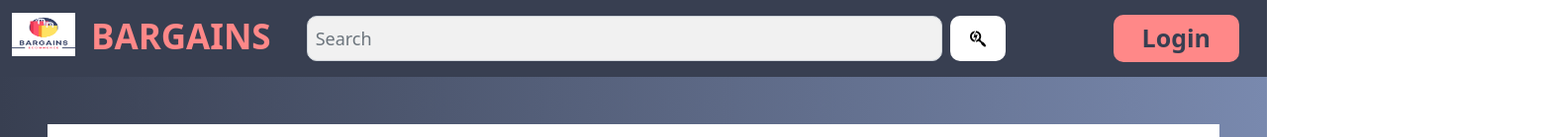
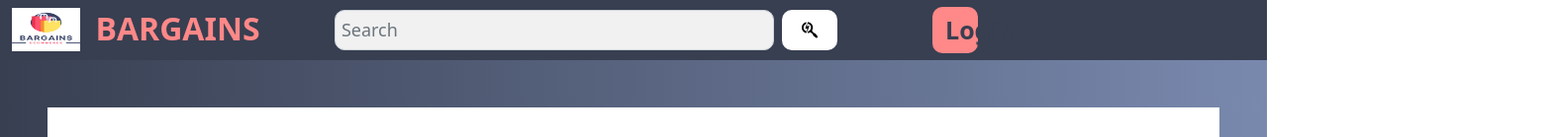
Before and after one commit to Ayush-Bhauwala/OOPS-frontend, a React (Create React App) app: page /additem in a window 1280 px wide. Shown: the top 139 px of the page at 99% size, 1570 px wide, since content can reach past the window. Built offline with nearby package versions, Linux system fonts and the light colour scheme.

Commit message:
made navbar a bit more responsive

```diff
--- a/src/headerComponents/CustomerHeader.js
+++ b/src/headerComponents/CustomerHeader.js
@@ -15,19 +15,27 @@ function CustomerHeader() {
   }
   return (
     <>
-      <Link to="/orders" className="customer" style={{ marginLeft: "-5%" }}>
+      <div className="row">
+        <div className="col-lg-4 col-md-4 col-sm-4 d-flex align-items-center">
+          <Link
+            to="/orders"
+            className="customer w-100"
+            style={{ marginLeft: "-5%" }}
+          >
             Orders
           </Link>
-      <Link to="/cart" className="customer">
+        </div>
+        <div className="col-lg-4 col-md-4 col-sm-4 d-flex align-items-center">
+          <Link to="/cart" className="customer w-100">
             <i className="fa-solid fa-cart-shopping"></i>
           </Link>
-      <div className="dropdown">
+        </div>
+        <div className="dropdown col-lg-4 col-md-4 col-sm-4">
           <button
-          className="btn dropdown-toggle customer me-1"
+            className="btn dropdown-toggle customer pe-0 me-n3 w-100"
             data-bs-toggle="dropdown"
             aria-expanded="false"
             type="button"
-          style={{ width: "100%" }}
           >
             <i className="fa-solid fa-user"></i>
           </button>
@@ -55,6 +63,7 @@ function CustomerHeader() {
             </li>
           </ul>
         </div>
+      </div>
     </>
   );
 }
--- a/src/headerComponents/Header.js
+++ b/src/headerComponents/Header.js
@@ -20,22 +20,23 @@ function Header(props) {
   return (
     <header>
       <nav className="navbar navbar-expand-sm mynavbar">
-        <div className="container-fluid">
-          <div>
+        <div className="container-fluid row">
+          <div className="col-lg-3 col-md-3 col-sm-3 d-flex align-items-center">
             <Link
-              className="navbar-brand mb-0 me-4 h1 nav-link active name"
+              className="navbar-brand nav-link active name w-100"
               aria-current="page"
               to="/"
             >
               <img
                 src={Banner}
                 alt="Logo"
-                className="d-inline-block align-text-top logo h5 me-3"
-              ></img>
+                className="d-inline-block align-text-center logo me-3 mb-1"
+              />
               BARGAINS
             </Link>
           </div>
           <div className="collapse navbar-collapse">
+            <div className="col-lg-6 col-md-6 col-sm-6">
               <form className="d-flex container-md container-lg" role="search">
                 <input
                   className="form-control me-2 i search-bar"
@@ -53,6 +54,8 @@ function Header(props) {
                   <i className="fa-brands fa-searchengin"></i>
                 </button>
               </form>
+            </div>
+            <div className="col-lg-3 col-md-3 col-sm-3">
               {props.user === "CUSTOMER" ? (
                 <CustomerHeader />
               ) : props.user === "MANAGER" ? (
@@ -64,6 +67,7 @@ function Header(props) {
               )}
             </div>
           </div>
+        </div>
       </nav>
     </header>
   );
--- a/src/headerComponents/Headerstyles.css
+++ b/src/headerComponents/Headerstyles.css
@@ -1,10 +1,12 @@
 .mynavbar {
   background-color: #383f51;
+  padding-bottom: 0;
+  padding-top: 0;
 }
 
 .logo {
   margin-right: 50%;
-  width: 4rem;
+  width: 25%;
   height: 2.75rem;
 }
 
@@ -13,9 +15,9 @@
   /* padding-bottom: 0; */
 
   /* margin-right: 35%; */
-  font-size: 35px;
+  font-size: 200%;
   font-weight: bold;
-  width: 15%;
+  width: 75%;
 }
 
 .name:hover {
@@ -28,7 +30,7 @@
   float: left;
   background: #f1f1f1;
   border-radius: 0.625rem;
-  width: 80%;
+  width: 75%;
   /* width: 35rem */
 }
 
@@ -84,6 +86,7 @@
 .customer {
   width: 10%;
   margin-right: 1%;
+  margin-left: 1%;
   /* position: relative; */
   /* right: 5px; */
   color: #ff8888;
```
Lines whose indentation alone changed are shown as unchanged.
